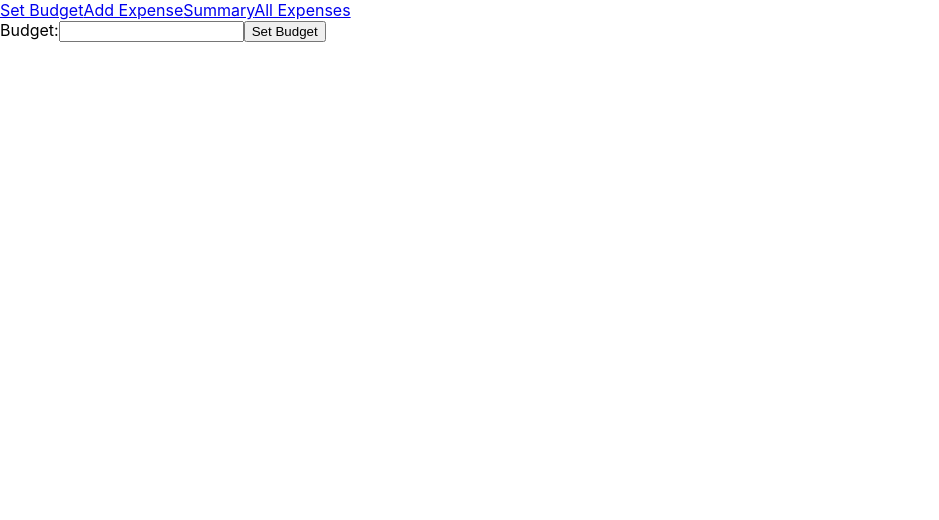
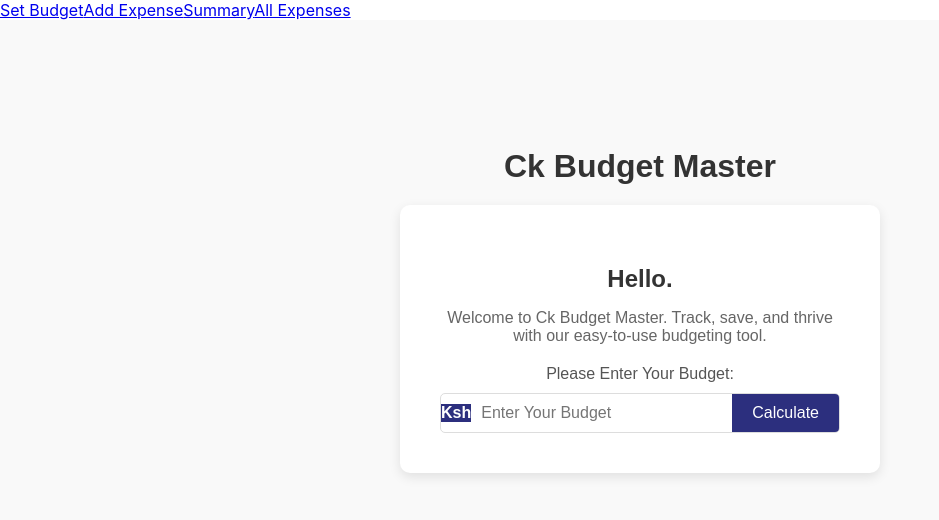
Before and after one commit to cullen-kaberere/React-hook-phase-2-project, a React (Create React App) app: page / in a window 1280 px wide. Shown: the top 520 px of the page, without its empty margins (0-939 px from the left). Built offline with nearby package versions, Linux system fonts and the light colour scheme; no server answers.

Commit message:
Adds css component

```diff
--- /dev/null
+++ b/src/Component/BudgetForm.css
@@ -0,0 +1,83 @@
+/* BudgetForm.css */
+
+.budget-form-container {
+    display: flex;
+    flex-direction: column;
+    align-items: center;
+    justify-content: center;
+    height: 70vh;
+    background-color: #f9f9f9; /* Light background */
+    font-family: Arial, sans-serif;
+  }
+
+  h1 {
+    font-size: 2em;
+    margin-bottom: 20px;
+    color: #333;
+  }
+
+  .welcome-box {
+    background-color: #fff;
+    padding: 40px;
+    border-radius: 10px;
+    box-shadow: 0 4px 12px rgba(0, 0, 0, 0.1);
+    max-width: 400px;
+    text-align: center;
+  }
+
+  .welcome-box h2 {
+    font-size: 1.5em;
+    margin-bottom: 10px;
+    color: #333;
+  }
+
+  .welcome-box p {
+    font-size: 1em;
+    color: #666;
+    margin-bottom: 20px;
+  }
+
+  .budget-form label {
+    font-size: 1em;
+    font-weight: 500;
+    color: #555;
+    margin-bottom: 10px;
+    display: block;
+  }
+
+  .input-group {
+    display: flex;
+    align-items: center;
+    border: 1px solid #ddd;
+    border-radius: 5px;
+    overflow: hidden;
+  }
+
+  .currency {
+    background-color: #2c2f7e; /* Dark blue background for currency */
+    color: #fff;
+    padding: 10 20px;
+    font-weight: bold;
+    font-size: 1em;
+  }
+
+  #budget-input {
+    border: none;
+    padding: 10px;
+    flex-grow: 1;
+    font-size: 1em;
+    outline: none;
+  }
+
+  .calculate-button {
+    background-color: #2c2f7e; /* Dark blue button */
+    color: #fff;
+    padding: 10px 20px;
+    border: none;
+    cursor: pointer;
+    font-size: 1em;
+  }
+
+  .calculate-button:hover {
+    background-color: #444bb2; /* Slightly lighter shade on hover */
+  }
--- a/src/Component/BudgetForm.js
+++ b/src/Component/BudgetForm.js
@@ -1,5 +1,6 @@
 import React, { useState } from 'react';
 import { useNavigate } from 'react-router-dom';
+import './BudgetForm.css'; // Import the CSS file for styling
 
 function BudgetForm({ setBudget }) {
   const [input, setInput] = useState('');
@@ -13,16 +14,28 @@ function BudgetForm({ setBudget }) {
   };
 
   return (
-    <form onSubmit={handleSubmit}>
-      <label>Budget:</label>
+    <div className="budget-form-container">
+      <h1>Ck Budget Master</h1>
+      <div className="welcome-box">
+        <h2>Hello.</h2>
+        <p>Welcome to Ck Budget Master. Track, save, and thrive with our easy-to-use budgeting tool.</p>
+        <form onSubmit={handleSubmit} className="budget-form">
+          <label htmlFor="budget-input">Please Enter Your Budget:</label>
+          <div className="input-group">
+            <span className="currency">Ksh</span>
             <input
+              id="budget-input"
               type="number"
               value={input}
               onChange={(e) => setInput(e.target.value)}
+              placeholder="Enter Your Budget"
               required
             />
-      <button type="submit">Set Budget</button>
+            <button type="submit" className="calculate-button">Calculate</button>
+          </div>
         </form>
+      </div>
+    </div>
   );
 }
 
```
Also changed, not shown: src/App.css (+7 -0 lines). Lines whose indentation alone changed are shown as unchanged.
